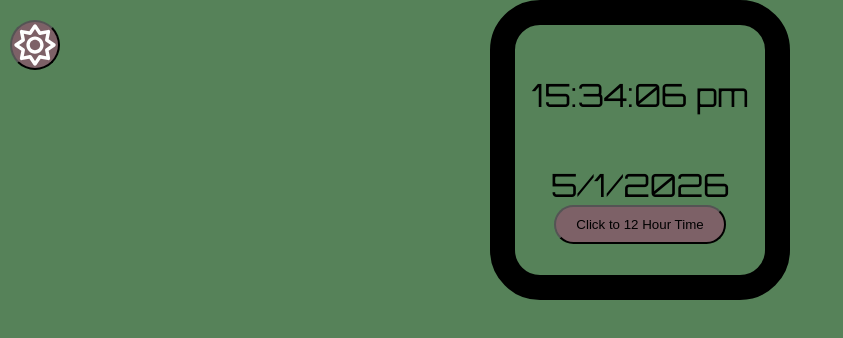
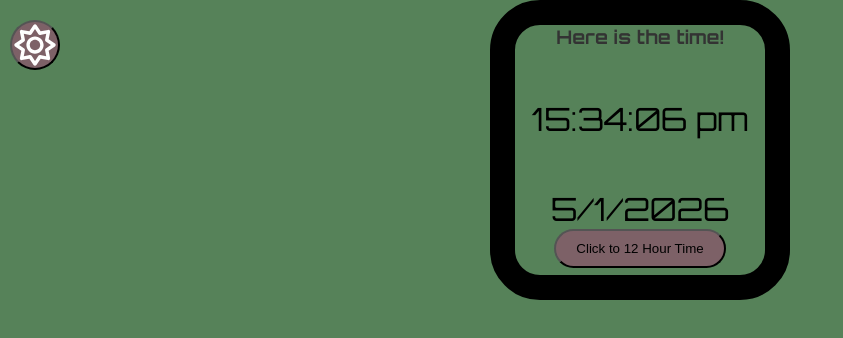
Before and after one commit to 203mcgee/clock-project, a plain HTML site: page index.html in a window 1280 px wide. Shown: the whole page, without its empty margins (0-843 px from the left). Drawn offline with Linux system fonts and the light colour scheme; a web font is replaced by a local one.

Commit message:
added h3 title

```diff
--- a/index.html
+++ b/index.html
@@ -18,7 +18,7 @@
 
     <div class="container">
 
-
+        <h3>Here is the time!</h3>
         <p id="clock-display"></p>
         <p id="date-display"></p>
         <button id="theme-toggle">
```
